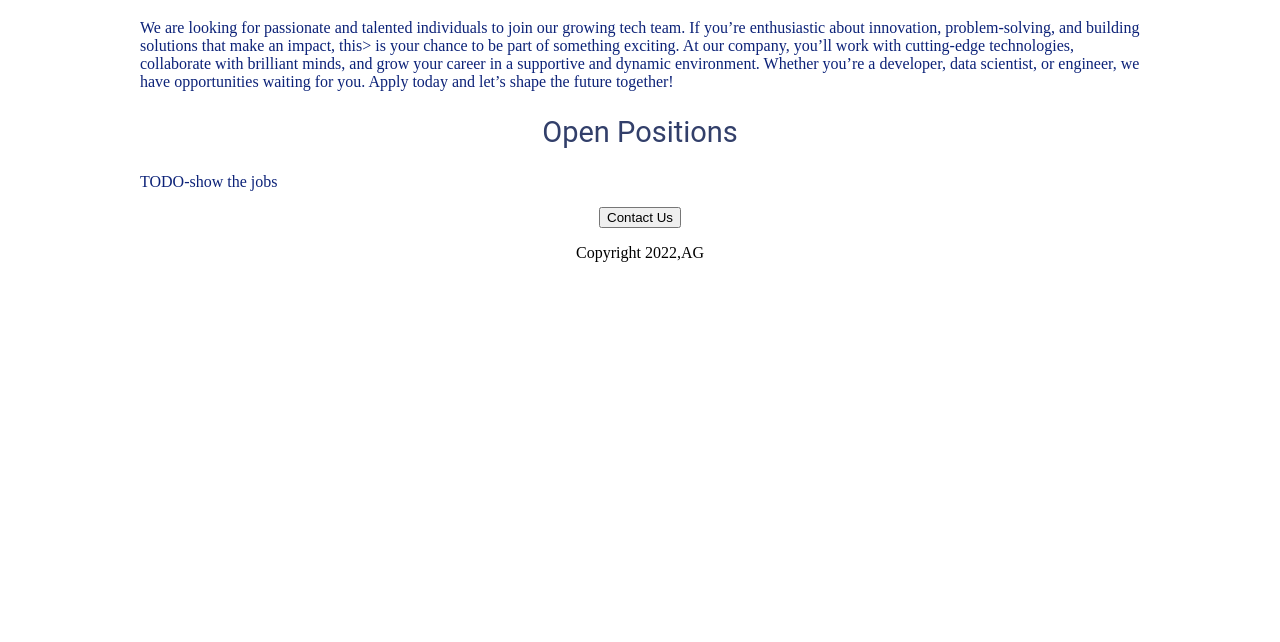
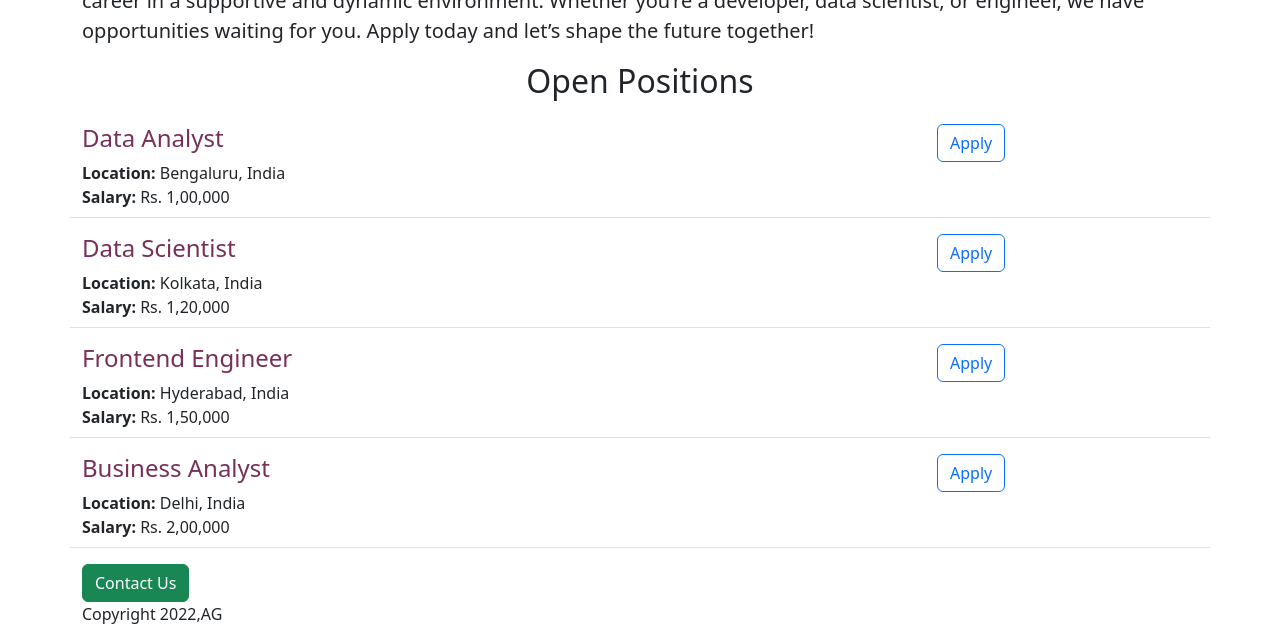
Before and after one commit to Sarowar07/career_web, a Flask app: page / in a window 1280 px wide. Shown: the part 484-1126 px from the top of the page. Before the commit the page ends 746 px from the top, so only its background shows below. Run offline with Flask 3, Linux system fonts and the light colour scheme.

Commit message:
added dynamic data

```diff
--- a/app.py
+++ b/app.py
@@ -1,8 +1,36 @@
-from flask import Flask, render_template
+from flask import Flask, render_template,jsonify
 app= Flask(__name__)
+JOBS=[
+  {
+    'id':1,
+    'title':'Data Analyst',
+    'location': 'Bengaluru, India',
+    'salary': 'Rs. 1,00,000'
+  },
+  {
+    'id':2,
+    'title':'Data Scientist',
+    'location': 'Kolkata, India',
+    'salary': 'Rs. 1,20,000'
+  },
+  {
+    'id':3,
+    'title':'Frontend Engineer',
+    'location': 'Hyderabad, India',
+    'salary': 'Rs. 1,50,000'
+  },
+  {
+    'id':4,
+    'title':'Business Analyst',
+    'location': 'Delhi, India',
+    'salary': 'Rs. 2,00,000'
+  },
+]
 @app.route("/")
 def hello_world():
-  return render_template("home.html")
-
+  return render_template("home.html",jobs=JOBS,company_name="AG")
+@app.route("/jobs")
+def list_jobs():
+  return jsonify(JOBS)
 if __name__ =="__main__":
   app.run(host='0.0.0.0',debug=True)
--- a/templates/home.html
+++ b/templates/home.html
@@ -5,47 +5,23 @@
   <meta http-equiv="X-UA-Compatible" content="IE=edge">
   <meta name="viewport" content="width=device-width, initial-scale=1.0">
   <title>Document</title>
-  <style>
-    h1{
-      font-size:49px;
-      font-family:Roboto;
-      font-weight:normal;
-      color:rgb(100,143,106);
-      text-align:center;
-    }
-    #banner{
-      height:360px;
-      width:100%;
-      object-fit:cover;
+  <link href="https://cdn.jsdelivr.net/npm/bootstrap@5.3.7/dist/css/bootstrap.min.css" rel="stylesheet" integrity="sha384-LN+7fdVzj6u52u30Kp6M/trliBMCMKTyK833zpbD+pXdCLuTusPj697FH4R/5mcr" crossorigin="anonymous">
 
-
-    }
-    h2{
-      font-size:29px;
-      font-family:Roboto;
-      font-weight:normal;
-      color:rgb(50,63,106);
-      text-align:center;
-    }
-    .bodytext{
-      color:rgb(12,34,120);
-    }
-    #container{
-      max-width:1000px;
-      margin:0 auto 0 auto
-    }
-  </style>
 </head>
 <body>
-  <div id="container">
-  <h1>JOB OPENINNGS</h1>
+  <div class='container' >
+  <h1 class="text-center mt-2 mb-4">{{company_name}} OPENINNGS</h1>
 
-  <img src="static/banner.jpg" id="banner">
-  <p class="bodytext">We are looking for passionate and talented individuals to join our growing tech team. If you’re enthusiastic about innovation, problem-solving, and building solutions that make an impact, this> is your chance to be part of something exciting. At our company, you’ll work with cutting-edge technologies, collaborate with brilliant minds, and grow your career in a supportive and dynamic environment. Whether you’re a developer, data scientist, or engineer, we have opportunities waiting for you. Apply today and let’s shape the future together!</p>
-  <h2>Open Positions</h2>
-  <p class="bodytext">TODO-show the jobs</p>
-    <div style="text-align:center;">
-  <button>Contact Us</button>
+  <img src="static/banner.jpg" id="banner" class="img-fluid">
+  <p class="lead">We are looking for passionate and talented individuals to join our growing tech team. If you’re enthusiastic about innovation, problem-solving, and building solutions that make an impact, this> is your chance to be part of something exciting. At our company, you’ll work with cutting-edge technologies, collaborate with brilliant minds, and grow your career in a supportive and dynamic environment. Whether you’re a developer, data scientist, or engineer, we have opportunities waiting for you. Apply today and let’s shape the future together!</p>
+  <h2 class="text-center mt-2 mb-4">Open Positions</h2>
+  <p>
+    {% for job in jobs %}
+    {%include "jobitem.html"%}
+    {%endfor%}
+    </p>
+    <div >
+  <button class="btn btn-success">Contact Us</button>
       <p> Copyright 2022,AG</p>
     </div>
     </div>
--- /dev/null
+++ b/templates/jobitem.html
@@ -0,0 +1,16 @@
+<div class="border-bottom row" style="padding-bottom:8px;margin-bottom:16px">
+  <div class="col-9">
+ <h4 style="color:rgb(120,48,89)">{{job['title']}}</h4>
+  <div>
+   <b> Location: </b>{{job['location']}}
+  </div>
+  {%if 'salary' in job %}
+  <div>
+
+  <b>Salary: </b>{{job['salary']}}
+  </div>
+  {%endif%}
+    </div>
+  <div class="col-3"> <button class="btn btn-outline-primary">Apply</button></div>
+
+</div>
```
